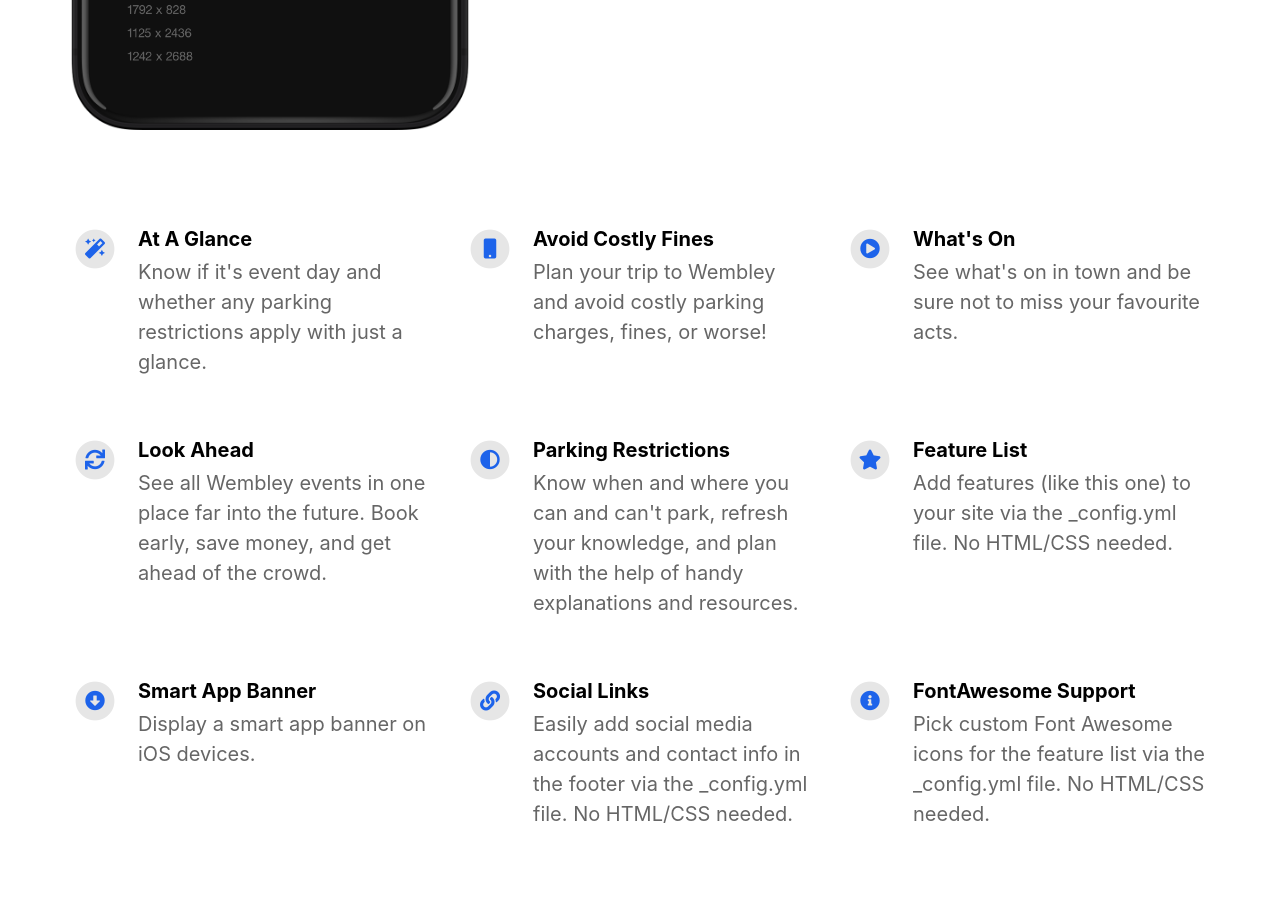
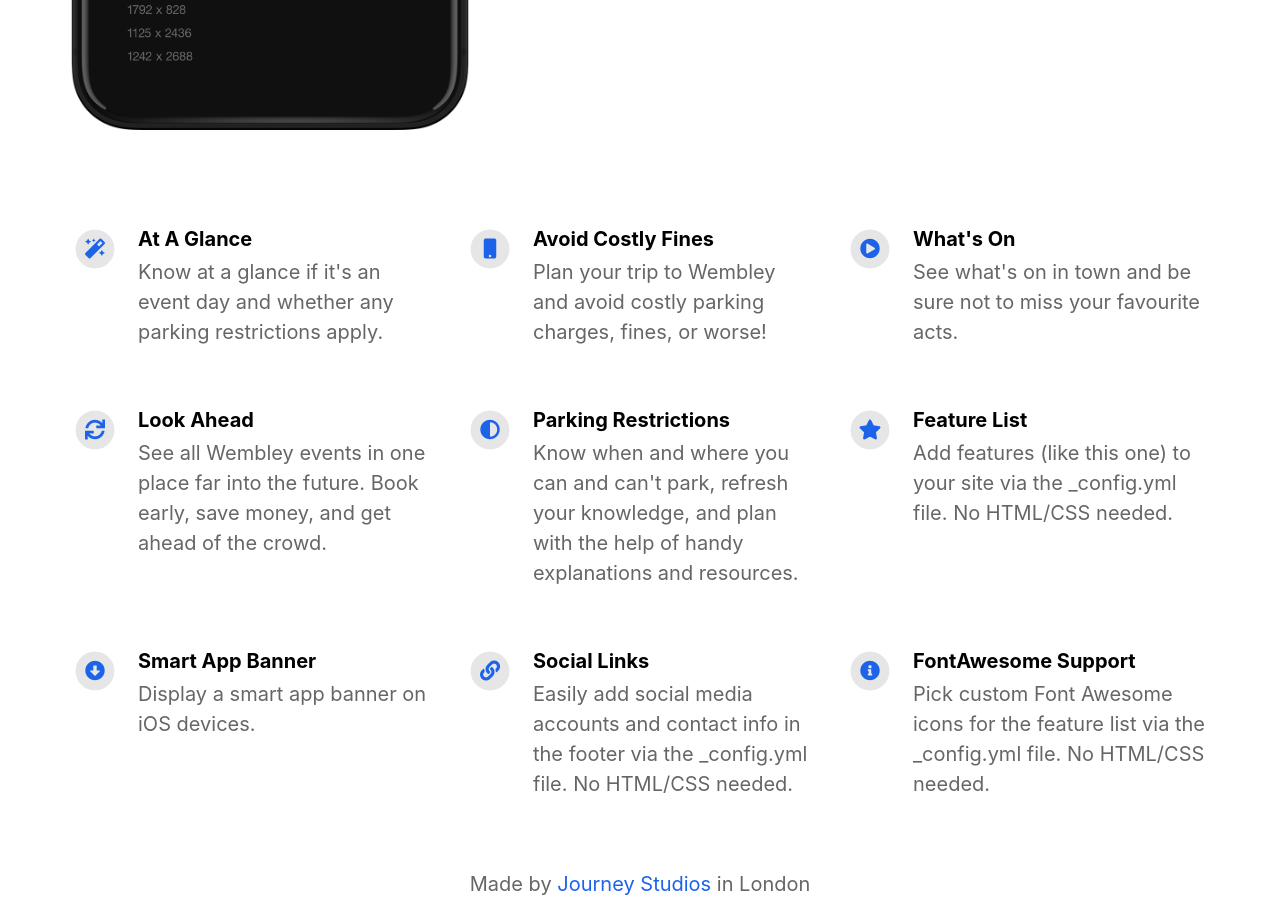
Before and after one commit to JourneyStudios/journeystudios.github.io, a Jekyll site: the page built from index.html, in a window 1280 px wide and 900 px high, scrolled down 855 px. Built offline with Jekyll 4.4.1, drawn with Linux system fonts in a browser that asks for light colours; nearby versions of some CDN libraries.

Commit message:
Update _config.yml

```diff
--- a/_config.yml
+++ b/_config.yml
@@ -36,7 +36,7 @@ youtube_username                          :
 features                                  :
 
   - title                                 : At A Glance
-    description                           : Know if it's event day and whether any parking restrictions apply with just a glance.
+    description                           : Know at a glance if it's an event day and whether any parking restrictions apply.
     fontawesome_icon_name                 : magic
 
   - title                                 : Avoid Costly Fines
```
